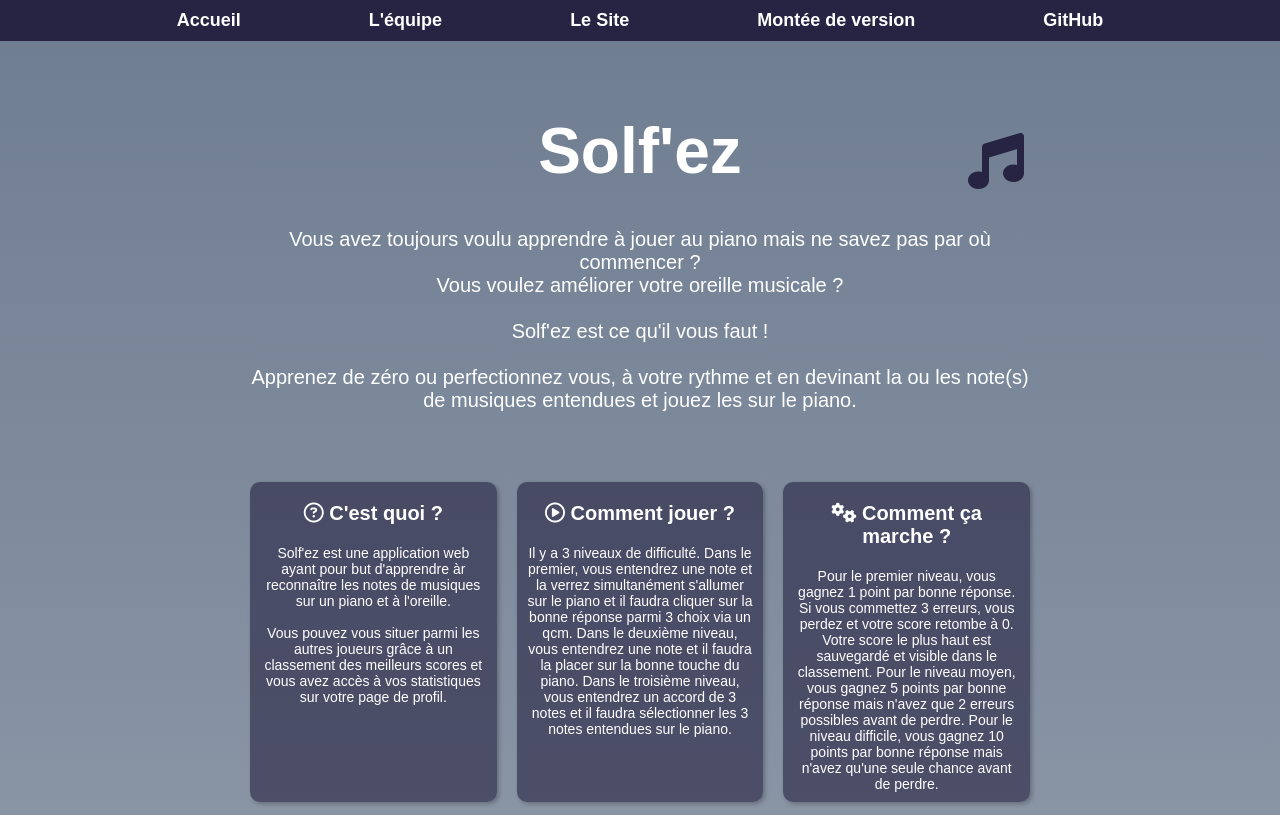
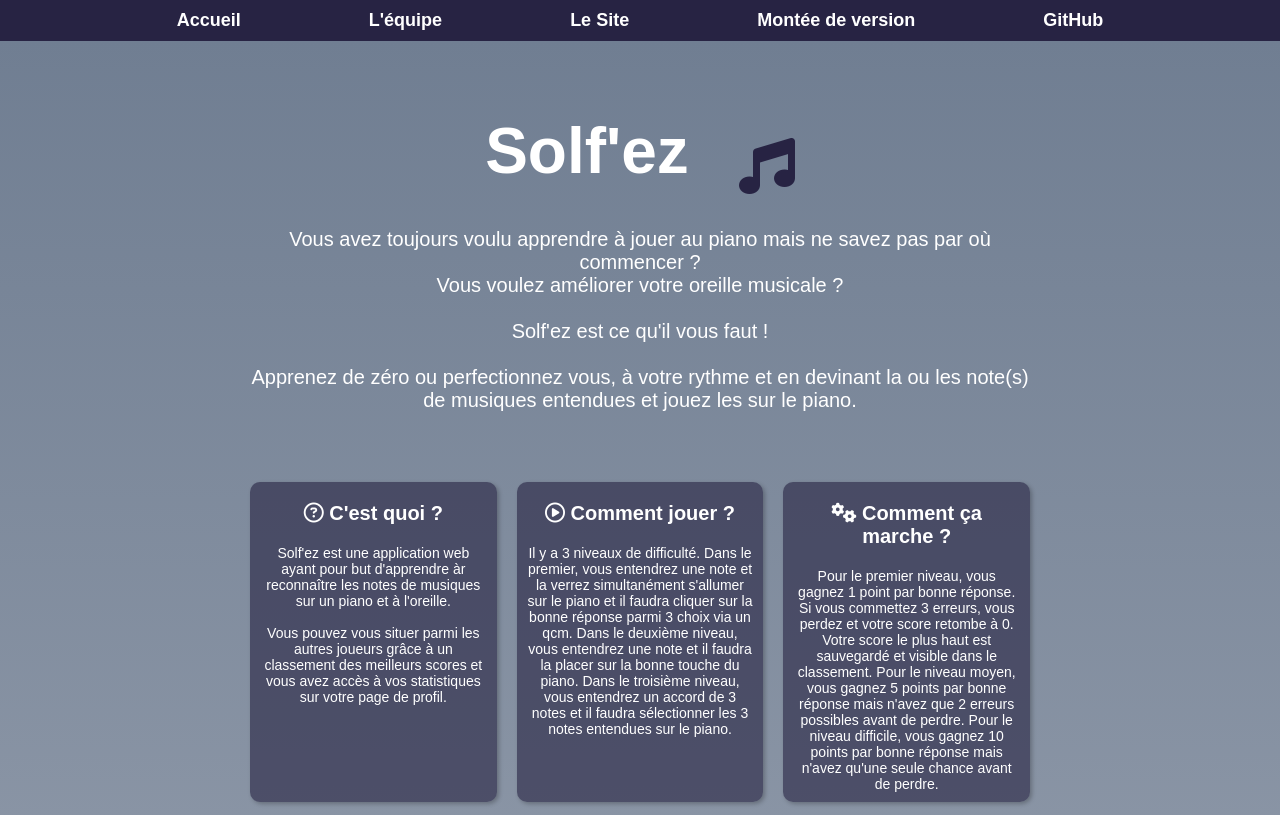
Before and after one commit to AnnegNoemie/solfez, a plain HTML site: page index.html in a window 1280 px wide. Shown: the top 815 px of the page. Drawn offline with nearby package versions, Linux system fonts and the light colour scheme.

Commit message:
reposnsive fix icon

```diff
--- a/index.html
+++ b/index.html
@@ -5,8 +5,12 @@
   <meta charset="UTF-8" />
   <meta name="viewport" content="width=device-width, initial-scale=1.0" />
   <link rel="stylesheet" href="styles.css" />
-  <link rel="stylesheet" href="https://cdn.jsdelivr.net/npm/bootstrap-icons@1.10.2/font/bootstrap-icons.css" integrity="sha384-b6lVK+yci+bfDmaY1u0zE8YYJt0TZxLEAFyYSLHId4xoVvsrQu3INevFKo+Xir8e" crossorigin="anonymous">
-  <link rel="stylesheet" href="https://cdnjs.cloudflare.com/ajax/libs/font-awesome/6.4.2/css/all.min.css" integrity="sha512-z3gLpd7yknf1YoNbCzqRKc4qyor8gaKU1qmn+CShxbuBusANI9QpRohGBreCFkKxLhei6S9CQXFEbbKuqLg0DA==" crossorigin="anonymous" referrerpolicy="no-referrer" />  <title>Votre Projet</title>
+  <link rel="stylesheet" href="https://cdn.jsdelivr.net/npm/bootstrap-icons@1.10.2/font/bootstrap-icons.css"
+    integrity="sha384-b6lVK+yci+bfDmaY1u0zE8YYJt0TZxLEAFyYSLHId4xoVvsrQu3INevFKo+Xir8e" crossorigin="anonymous">
+  <link rel="stylesheet" href="https://cdnjs.cloudflare.com/ajax/libs/font-awesome/6.4.2/css/all.min.css"
+    integrity="sha512-z3gLpd7yknf1YoNbCzqRKc4qyor8gaKU1qmn+CShxbuBusANI9QpRohGBreCFkKxLhei6S9CQXFEbbKuqLg0DA=="
+    crossorigin="anonymous" referrerpolicy="no-referrer" />
+  <title>Votre Projet</title>
 </head>
 
 <body>
@@ -25,12 +29,11 @@
     <div class="header">
       <div class="menu">
         <label for="saveForm">menu</label>
-        <input type="image" src="./image/suite.png" name="saveForm" class="btn_menu" id="saveForm"
-          value="Menu" />
+        <input type="image" src="./image/suite.png" name="saveForm" class="btn_menu" id="saveForm" value="Menu" />
       </div>
       <div class="menu-container">
         <ul class="nav_list">
-          <li class="nav__item"><a class="nav__link"   href="#accueil">Accueil</a></li>
+          <li class="nav__item"><a class="nav__link" href="#accueil">Accueil</a></li>
           <li class="nav__item"><a class="nav__link" href="#equipe">L'équipe</a></li>
           <li class="nav__item"><a class="nav__link" href="#project">Le Site</a></li>
           <li class="nav__item"><a class="nav__link" href="#comparaion">Montée de version</a></li>
@@ -41,13 +44,15 @@
   </header>
   <div class="container">
     <div class="background"></div>
-    <div class="icon"><i class="fa-solid fa-music fa-bounce fa-4x" style="color: #272343";></i></div>
+    <!-- <div class="icon"><i class="fa-solid fa-music fa-bounce fa-4x" style="color: #272343";></i></div> -->
 
     <div class="responsive-container">
 
       <div class="presentation">
+        <div class="title-solfezicon">
           <h1 class="title" id="accueil">Solf'ez</h1>
-
+          <div class="icon"><i class="fa-solid fa-music fa-bounce fa-4x" style="color: #272343; margin-left: 50px;" ></i></div>
+        </div>
         <p class="description">
           Vous avez toujours voulu apprendre à jouer au piano mais ne savez
           pas par où commencer ?<br />
@@ -59,14 +64,16 @@
         </p>
         <div class="info">
           <div class="details">
-            <div class="sub-title"><i class="fa-regular fa-circle-question" style="color: #ffffff;"></i> C'est quoi ?</div>Solf'ez est une application web ayant pour
+            <div class="sub-title"><i class="fa-regular fa-circle-question" style="color: #ffffff;"></i> C'est quoi ?
+            </div>Solf'ez est une application web ayant pour
             but d'apprendre àr reconnaître les notes de musiques sur un piano
             et à l'oreille.<br /><br />Vous pouvez vous situer parmi les
             autres joueurs grâce à un classement des meilleurs scores et vous
             avez accès à vos statistiques sur votre page de profil.
           </div>
           <div class="details">
-            <div class="sub-title"><i class="fa-regular fa-circle-play" style="color: #ffffff;"></i> Comment jouer ?</div>Il y a 3 niveaux de difficulté. Dans le
+            <div class="sub-title"><i class="fa-regular fa-circle-play" style="color: #ffffff;"></i> Comment jouer ?
+            </div>Il y a 3 niveaux de difficulté. Dans le
             premier, vous entendrez une note et la verrez simultanément
             s'allumer sur le piano et il faudra cliquer sur la bonne réponse
             parmi 3 choix via un qcm. Dans le deuxième niveau, vous entendrez
@@ -75,7 +82,8 @@
             faudra sélectionner les 3 notes entendues sur le piano.
           </div>
           <div class="details">
-            <div class="sub-title"><i class="fa-solid fa-gears" style="color: #ffffff;"></i> Comment ça marche ?</div>Pour le premier niveau, vous gagnez
+            <div class="sub-title"><i class="fa-solid fa-gears" style="color: #ffffff;"></i> Comment ça marche ?</div>
+            Pour le premier niveau, vous gagnez
             1 point par bonne réponse. Si vous commettez 3 erreurs, vous
             perdez et votre score retombe à 0. Votre score le plus haut est
             sauvegardé et visible dans le classement. Pour le niveau moyen,
--- a/styles.css
+++ b/styles.css
@@ -180,17 +180,20 @@ td li {
     padding-bottom: 20px;
 }
 
+.title-solfezicon {
+    display: flex;
+    align-content: center;
+    justify-content: center;
+    align-items: center;
+}
+
 .space {
     padding: 10px;
     font-weight: bold;
     font-size: 20px;
 }
 
-.icon {
-    position: absolute;
-    top:2.5%;
-    right: 20%;
-}
+.icon {}
 
 .boutonJouer {
     width: 100%;
@@ -331,6 +334,9 @@ td li {
 }
 
 @media screen and (max-width: 450px) {
+    .title{
+        font-size: 35px;
+    }
     .navbar {
         display: none;
     }
@@ -418,7 +424,8 @@ td li {
         /* margin-block-end: 10px; */
         margin-right: 20px;
     }
-    .menu label{
+
+    .menu label {
         padding: 20px;
     }
 
```
Lines whose indentation alone changed are shown as unchanged.
